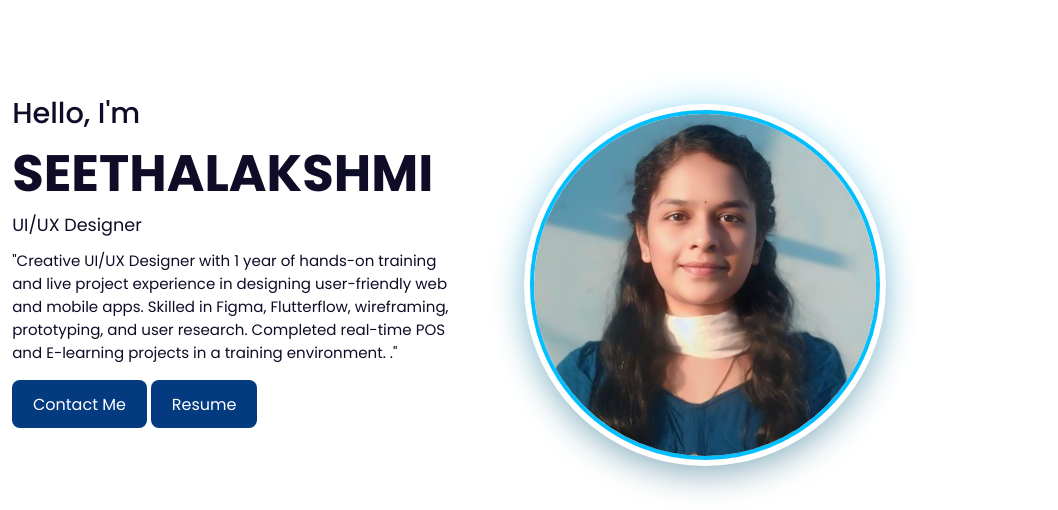
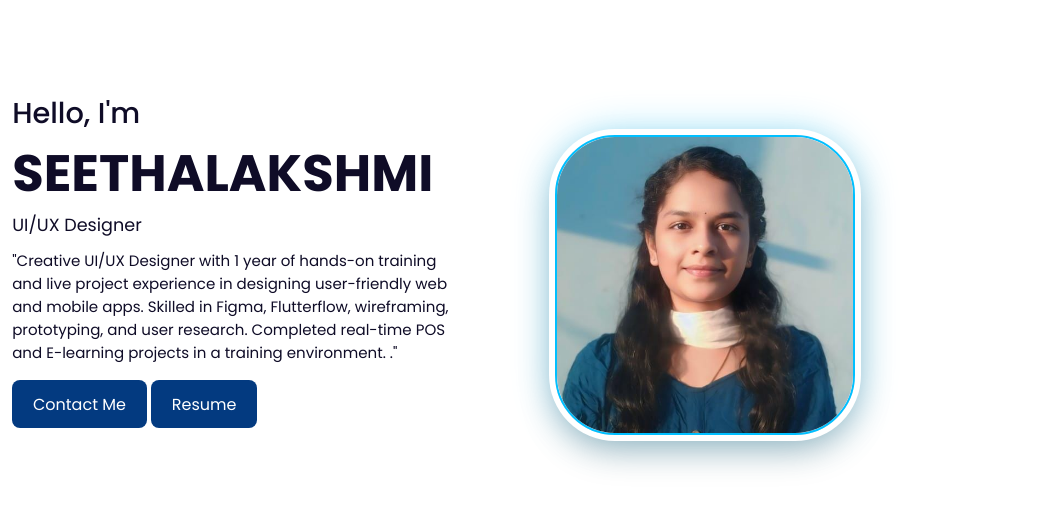
Before and after one commit to k-seethalakshmi/SeethaPortfolio, a plain HTML site: page index.html in a window 1280 px wide. Shown: the part 140-650 px from the top of the page, 222-1280 px from the left. Drawn offline with nearby package versions, Linux system fonts and the light colour scheme.

Commit message:
Update style.css

```diff
--- a/css/style.css
+++ b/css/style.css
@@ -107,12 +107,12 @@ header.shadow {
   padding-top: 50px;
 }
 .home-img img {
-    width: 350px;
-  height: 350px;
+    width: 300px;
+  height: 300px;
   aspect-ratio: 1 / 1;
   object-fit: cover;
-  border-radius: 50%;
-  border: 4px solid #00bfff;
+  border-radius: 20%;
+  border: 2px solid #00bfff;
   display: block;
   margin: 0 auto;
 
```
